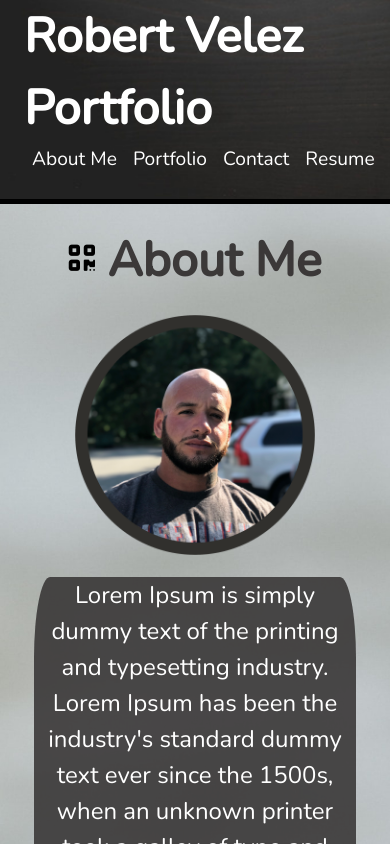
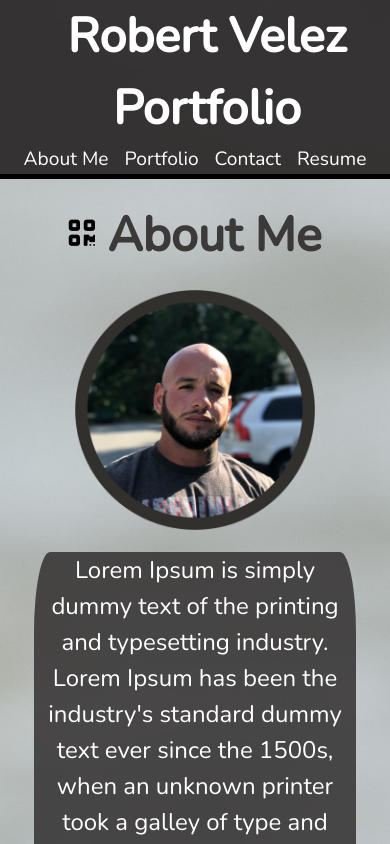
Before and after one commit to browniecharl/portfolio-challenge, a React (Create React App) app: page / in a window 390 px wide. Shown: the top 844 px of the page. Built offline with nearby package versions, Linux system fonts and the light colour scheme; a web font is replaced by a local one.

Commit message:
added media queries and finished styling

```diff
--- a/src/components/Header/index.js
+++ b/src/components/Header/index.js
@@ -6,7 +6,7 @@ function Header(props) {
   return (
     <header className="headerText">
       <div>
-        <h1 className=" is-size-1 pl-5 has-text-weight-bold has-text-white">
+        <h1 className="portfolioHeader is-size-1 pl-5 has-text-weight-bold">
           Robert Velez Portfolio
         </h1>
       </div>
--- a/src/components/Nav/index.js
+++ b/src/components/Nav/index.js
@@ -3,7 +3,7 @@ import React from "react";
 function Nav(props) {
   const { currentTab, setCurrentTab } = props;
   return (
-    <nav className="pl-5">
+    <nav className="navColor">
       <ul className="navBarTabs is-inline-flex">
         <li className={currentTab === "about" ? "mx-2 navActive" : "mx-2"}>
           <span onClick={() => setCurrentTab("about")}>About Me</span>
--- a/src/index.css
+++ b/src/index.css
@@ -12,7 +12,6 @@ body {
 header {
   background-image: url("./assets/images/Untitled\ design.png");
   background-size: cover;
-  color: rgba(54, 51, 51, 0.959);
 }
 
 .profilePic {
@@ -30,6 +29,7 @@ p {
 nav {
   padding-bottom: 25px;
   border-bottom: 5px solid black;
+  padding-left: 5%;
 }
 
 nav li {
@@ -178,3 +178,19 @@ footer {
 i {
   font-size: 3rem;
 }
+
+.portfolioHeader {
+  color: white;
+}
+
+@media Screen and (max-width: 800px) {
+  body,
+  nav,
+  .portfolioHeader {
+    text-align: center;
+    overflow-x: hidden;
+    margin: 0%;
+    padding: 0%;
+    background-color: rgba(54, 51, 51, 0.959);
+  }
+}
```
